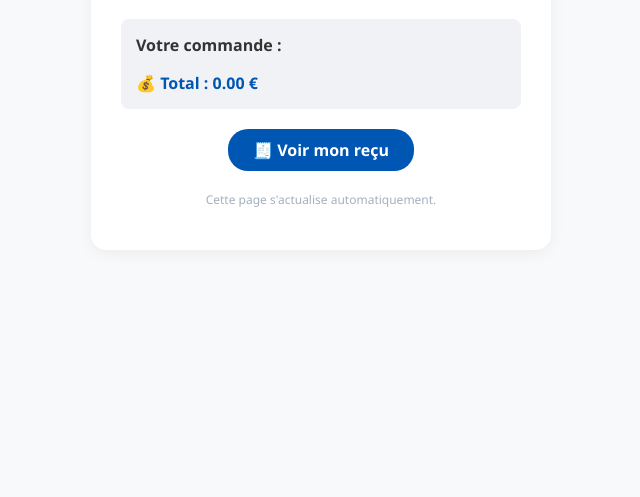
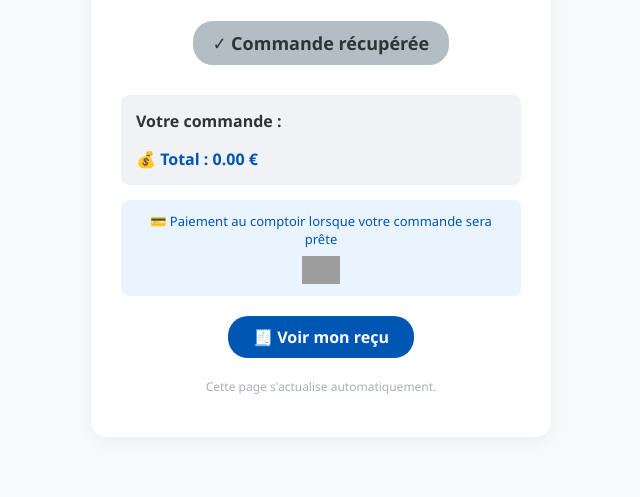
Before and after one commit to HugoLrdd/site_base_nautique, a Flask app: template templates/suivi.html in a window 1280 px wide. Shown: the part 362-859 px from the top of the page, without its empty margins (319-959 px from the left). Before the commit the page ends 569 px from the top, so only its background shows below. Run offline with Flask 3, Linux system fonts and the light colour scheme; the template is opened without the code that fills it, so the values that code supplies are empty; grey boxes are pictures that could not be loaded.

Commit message:
Update suivi.html

```diff
--- a/templates/suivi.html
+++ b/templates/suivi.html
@@ -8,7 +8,8 @@
     <style>
         body { font-family: 'Segoe UI', Tahoma, Geneva, Verdana, sans-serif; background-color: #f7f9fa; margin: 0; padding: 20px; text-align: center; color: #333; }
         .card { background: white; max-width: 400px; margin: 40px auto; padding: 30px; border-radius: 15px; box-shadow: 0 4px 15px rgba(0,0,0,0.05); }
-        h1 { color: #0056b3; margin-bottom: 5px; }
+        .logo-header { margin-bottom: 5px; }
+        .logo-header img { max-width: 180px; height: auto; }
         .numero { font-size: 48px; font-weight: bold; color: #ff6b6b; margin: 20px 0; }
         .statut-container { margin: 30px 0; }
         .badge { display: inline-block; padding: 10px 20px; border-radius: 20px; font-weight: bold; font-size: 18px; }
@@ -17,12 +18,17 @@
         .recuperee { background-color: #b2bec3; color: #2d3436; }
         @keyframes pulse { 0% { transform: scale(1); } 50% { transform: scale(1.03); } 100% { transform: scale(1); } }
         .produits { text-align: left; background: #f1f2f6; padding: 15px; border-radius: 8px; margin-top: 20px; }
+        .paiement-info { margin-top: 15px; padding: 12px 15px; background: #eaf4ff; border-radius: 8px; font-size: 13px; color: #0056b3; text-align: center; }
+        .paiement-logos { display: flex; justify-content: center; align-items: center; gap: 10px; margin-top: 8px; flex-wrap: wrap; }
+        .paiement-logos img { height: 28px; width: auto; }
         .info { font-size: 12px; color: #a4b0be; margin-top: 20px; }
     </style>
 </head>
 <body>
     <div class="card">
-        <h1>O'Quai</h1>
+        <div class="logo-header">
+            <img src="https://i.postimg.cc/L4twbytq/logo.png" alt="Logo">
+        </div>
         <p>Merci pour votre commande !</p>
 
         <div class="numero">#{{ "%03d" | format(commande.id) }}</div>
@@ -50,6 +56,13 @@
             <strong style="display: block; margin-top: 10px; font-size: 16px; color: #0056b3;">
                 💰 Total : {{ "%.2f" | format(commande.total) }} €
             </strong>
+        </div>
+
+        <div class="paiement-info">
+            💳 Paiement au comptoir lorsque votre commande sera prête
+            <div class="paiement-logos">
+                <img src="https://i.postimg.cc/13td4sLp/paiement.png" alt="Moyen de paiement">
+            </div>
         </div>
         <a href="/recu/{{ commande.id }}" target="_blank"
            style="display: inline-block; margin-top: 20px; background-color: #0056b3; color: white; padding: 10px 25px; border-radius: 20px; font-weight: bold; text-decoration: none;">
```
